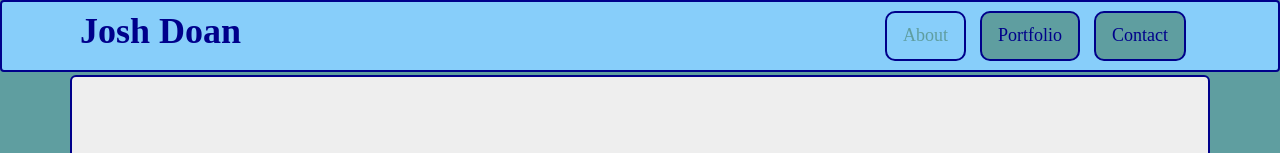
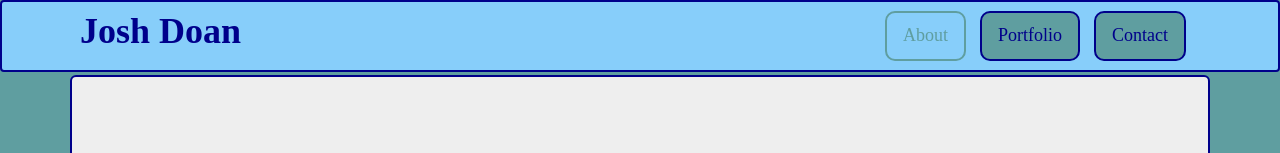
Before and after one commit to jldoan91/jldoan91.github.io, a plain HTML site: page index.html in a window 1280 px wide. In both pictures the pointer is over the link "About". Shown: the top 153 px of the page. Drawn offline with nearby package versions, Linux system fonts and the light colour scheme.

Commit message:
fixed navbtn border color on hover

```diff
--- a/assets/css/landing.css
+++ b/assets/css/landing.css
@@ -129,7 +129,8 @@ ul li {
   text-decoration: none;
   background-color: transparent;
   /* background-color: rgba(95, 158, 160, 1); */
-  border: 2px solid rgba(0, 0, 139, 1);
+  border: 2px solid rgba(95, 158, 160, 1);
+  /* border: 2px solid rgba(0, 0, 139, 1); */
 }
 
 .active {
```
